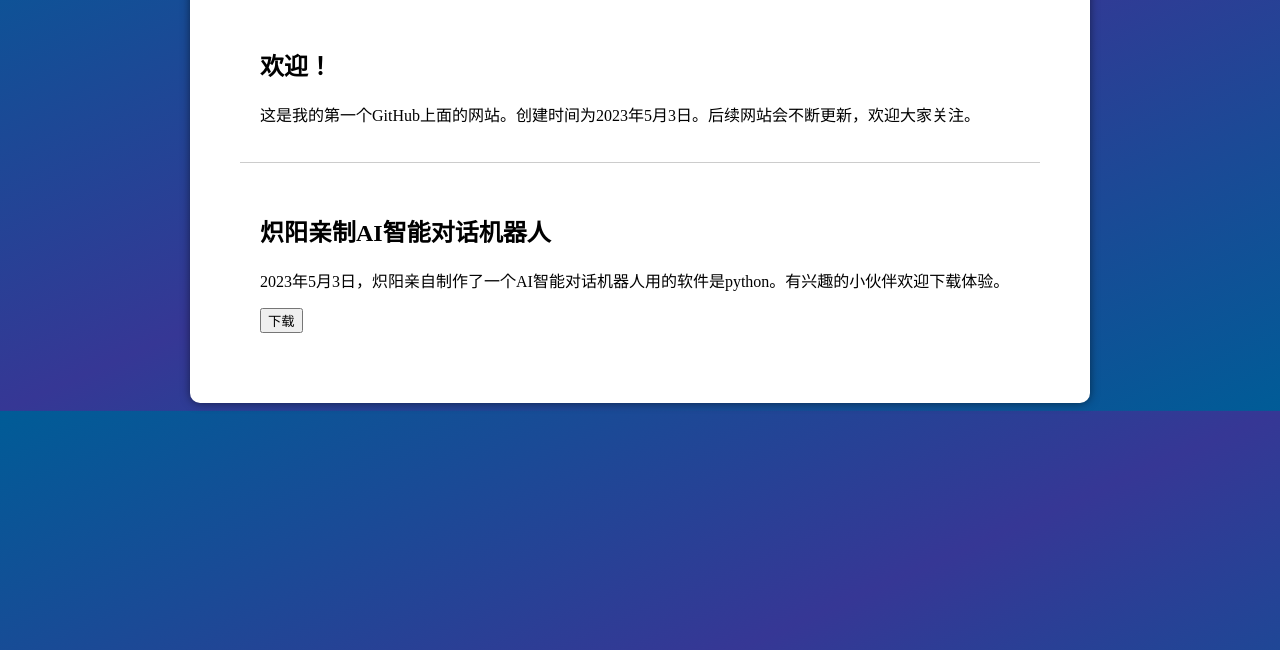
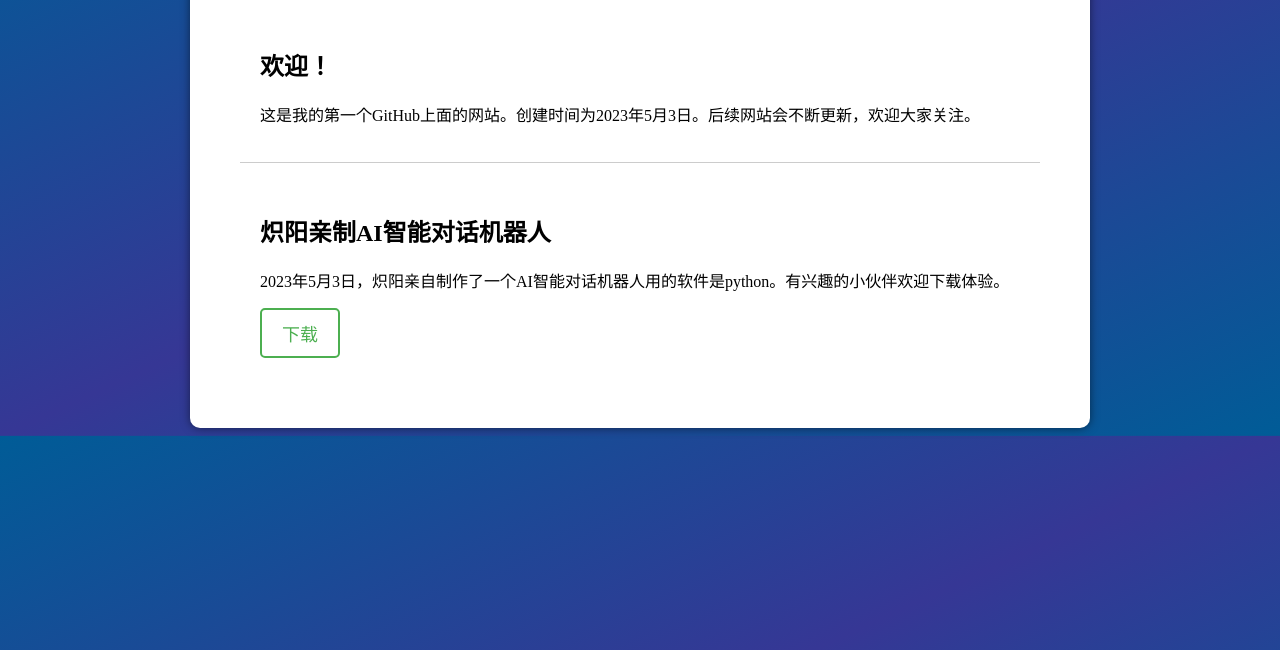
Before and after one commit to Chiyang001/blog, a plain HTML site: page index.html in a window 1280 px wide. Shown: the part 150-800 px from the top of the page. Drawn offline with Linux system fonts and the light colour scheme.

Commit message:
Update index.html

```diff
--- a/index.html
+++ b/index.html
@@ -119,5 +119,42 @@
 <div class="post">
   <h2>炽阳亲制AI智能对话机器人</h2>
   <p>2023年5月3日，炽阳亲自制作了一个AI智能对话机器人用的软件是python。有兴趣的小伙伴欢迎下载体验。</p>
-  <button class="btn" onclick="window.location.href='AIRobot_Python.py'">下载</button>
+  <style>
+      .btn {
+        display: inline-block;
+        padding: 10px 20px;
+        background-color: #4CAF50;
+        color: #fff;
+        text-decoration: none;
+        font-size: 18px;
+        border-radius: 5px;
+        transition: background-color 0.3s;
+      }
+
+      .btn:hover {
+        background-color: #3e8e41;
+      }
+
+      .btn:active {
+        background-color: #1e5228;
+      }
+
+      .btn.white {
+        background-color: #fff;
+        color: #4CAF50;
+        border: 2px solid #4CAF50;
+      }
+
+      .btn.white:hover {
+        background-color: #4CAF50;
+        color: #fff;
+      }
+
+      .btn.white:active {
+        background-color: #1e5228;
+        color: #fff;
+      }
+    </style>
+    <button class="btn white" onclick="window.location.href='AIRobot_Python.py'">下载</button>
+
 </div>
```
